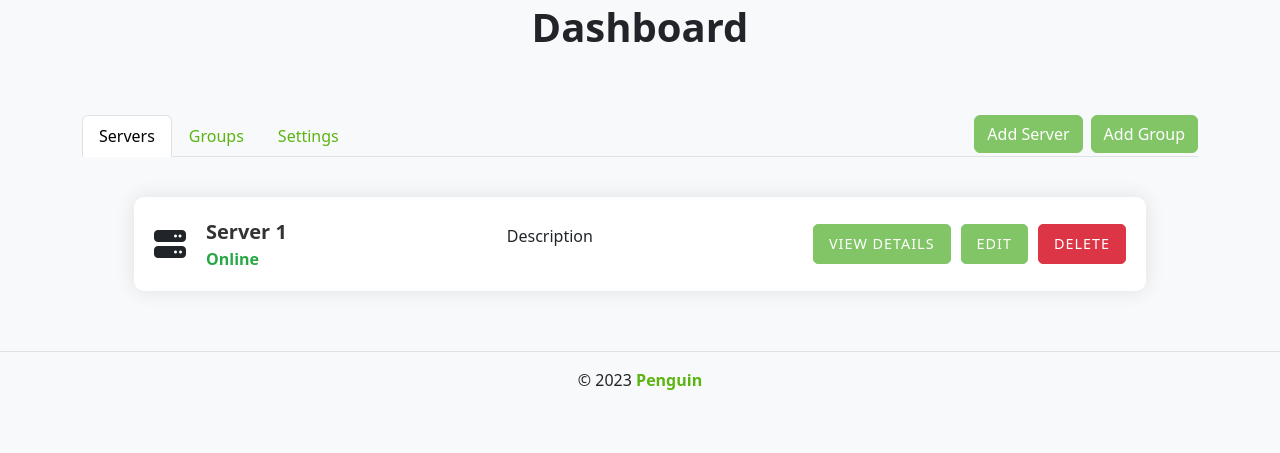
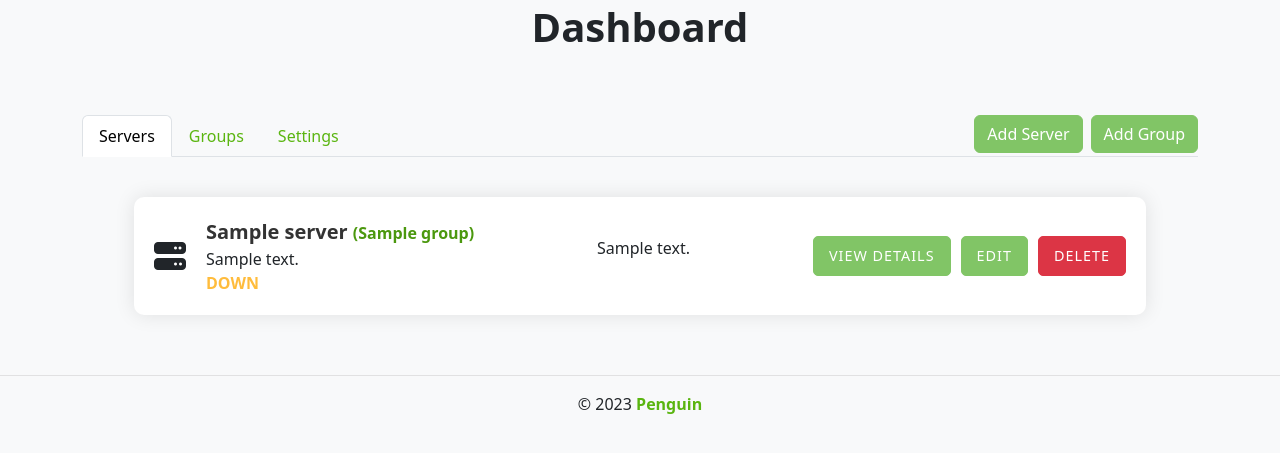
Before and after one commit to martinvass/penguin, a Spring Boot app: page /dashboard in a window 1280 px wide. Shown: the part 160-613 px from the top of the page. Run offline with Spring Boot 4, Linux system fonts and the light colour scheme; the visitor is signed in with stand-in values (Sample User, id 1); tables that the repository leaves empty hold one stand-in row (values such as "Sample post"); some of the project's set-up classes (security, data sources, template engines, error pages and the like) are left out, and stand-ins take their place; some libraries are stand-ins or nearby versions.

Commit message:
Working on servers and server groups integration

```diff
--- a/src/main/java/com/github/martinyes/penguinapp/controller/HomeController.java
+++ b/src/main/java/com/github/martinyes/penguinapp/controller/HomeController.java
@@ -2,7 +2,10 @@ package com.github.martinyes.penguinapp.controller;
 
 import com.github.martinyes.penguinapp.auth.user.AppUser;
 import com.github.martinyes.penguinapp.auth.user.service.AppUserService;
+import com.github.martinyes.penguinapp.server.ServerGroup;
+import com.github.martinyes.penguinapp.server.data.CreateGroupData;
 import com.github.martinyes.penguinapp.server.data.CreateServerData;
+import com.github.martinyes.penguinapp.server.service.ServerGroupService;
 import com.github.martinyes.penguinapp.server.service.ServerService;
 import lombok.AllArgsConstructor;
 import org.springframework.security.core.userdetails.UsernameNotFoundException;
@@ -19,6 +22,7 @@ public class HomeController {
 
     private final AppUserService userService;
     private final ServerService serverService;
+    private final ServerGroupService serverGroupService;
 
     @GetMapping("/")
     private String index(Model model) {
@@ -27,8 +31,15 @@ public class HomeController {
     }
 
     @GetMapping("/dashboard")
-    private String dashboard(Model model) {
+    private String dashboard(Model model, Principal principal) {
+        Optional<AppUser> user = userService.findByUsername(principal.getName());
+
+        if (user.isEmpty())
+            throw new UsernameNotFoundException(principal.getName());
+
         model.addAttribute("title", "Penguin - Dashboard");
+        model.addAttribute("servers", serverService.findByUser(user.get()));
+        model.addAttribute("groups", serverGroupService.findByUser(user.get()));
         return "/dashboard/home";
     }
 
@@ -43,14 +54,43 @@ public class HomeController {
 
         CreateServerData data = new CreateServerData(user.get(), serverAddr, serverName, serverDesc);
         serverService.create(data);
-        return "/dashboard/home";
+        return "redirect:/dashboard";
+    }
+
+    @PostMapping("/dashboard/server/delete")
+    private String deleteServer(@RequestParam("serverId") Long id) {
+        serverService.delete(id);
+        return "redirect:/dashboard";
+    }
+
+    @PostMapping("/dashboard/group/delete")
+    private String deleteGroup(@RequestParam("groupId") Long id/*, @RequestParam("deleteServers") boolean deleteServers*/) {
+        serverGroupService.delete(id, true);
+        return "redirect:/dashboard";
+    }
+
+    @PostMapping("/dashboard/group/create")
+    private String createGroup(Principal principal, @RequestParam("groupName") String groupName,
+                               @RequestParam("groupDesc") String groupDesc) {
+        Optional<AppUser> user = userService.findByUsername(principal.getName());
+
+        if (user.isEmpty())
+            throw new UsernameNotFoundException(principal.getName());
+
+        CreateGroupData data = new CreateGroupData(user.get(), groupName, groupDesc);
+        serverGroupService.create(data);
+        return "redirect:/dashboard";
     }
 
     @GetMapping("/dashboard/groups/{name}")
     private String groupsPage(Model model, @PathVariable String name) {
-        //ServerGroup group = new ServerGroup(name, "test desc");
+        System.out.println(name);
+        Optional<ServerGroup> group = serverGroupService.findByName(name);
 
-        //model.addAttribute("group", group);
+        if (group.isEmpty())
+            throw new RuntimeException("group not found");
+
+        model.addAttribute("group", group.get());
         return "/dashboard/groups";
     }
 
--- a/src/main/java/com/github/martinyes/penguinapp/server/Server.java
+++ b/src/main/java/com/github/martinyes/penguinapp/server/Server.java
@@ -29,7 +29,6 @@ public class Server {
     private Long id;
 
     @NotEmpty(message = "IP address cannot be null")
-    @Column(unique = true)
     private String address;
 
     @NotEmpty(message = "Server name cannot be null")
--- a/src/main/java/com/github/martinyes/penguinapp/server/ServerGroup.java
+++ b/src/main/java/com/github/martinyes/penguinapp/server/ServerGroup.java
@@ -4,11 +4,13 @@ import com.github.martinyes.penguinapp.auth.user.AppUser;
 import jakarta.persistence.*;
 import jakarta.validation.constraints.NotEmpty;
 import lombok.Getter;
+import lombok.Setter;
 
 import java.util.ArrayList;
 import java.util.List;
 
 @Getter
+@Setter
 @Entity
 public class ServerGroup {
 
--- a/src/main/java/com/github/martinyes/penguinapp/server/service/ServerService.java
+++ b/src/main/java/com/github/martinyes/penguinapp/server/service/ServerService.java
@@ -9,5 +9,7 @@ import java.util.List;
 public interface ServerService {
 
     List<Server> findByUser(AppUser user);
-    Server create(CreateServerData data);
+    void create(CreateServerData data);
+    void delete(Long id);
+    void save(Server server);
 }
--- a/src/main/resources/static/css/dashboard.css
+++ b/src/main/resources/static/css/dashboard.css
@@ -59,3 +59,15 @@
     text-transform: uppercase;
     letter-spacing: 1px;
 }
+
+.server-group-name {
+    color: #4b980e;
+    font-size: 16px;
+}
+
+.no-servers-message {
+    text-align: center;
+    margin-top: 15px;
+    font-size: 24px;
+    color: #888;
+}
--- a/src/main/resources/templates/dashboard/home.html
+++ b/src/main/resources/templates/dashboard/home.html
@@ -54,7 +54,7 @@
                         </div>
                         <form method="post"
                               role="form"
-                              th:action="@{/}">
+                              th:action="@{/dashboard/group/create}">
                             <div class="modal-body">
                                 <div class="mb-3">
                                     <label for="groupName" class="form-label">Group name</label>
@@ -63,16 +63,6 @@
                                 <div class="mb-3">
                                     <label for="groupDesc" class="form-label">Group description</label>
                                     <input type="text" class="form-control" id="groupDesc" name="groupDesc" placeholder="Enter group description" />
-                                </div>
-                                <div class="mb-3">
-                                    <label for="groupLimit" class="form-label">Group limit</label>
-                                    <input type="number" class="form-control" id="groupLimit" name="groupLimit" placeholder="Enter group limit" required />
-                                </div>
-                                <div class="mb-3">
-                                    <input class="form-check-input" type="radio" name="groupUnlimited" id="groupUnlimited">
-                                    <label class="form-check-label" for="groupUnlimited">
-                                        Unlimited
-                                    </label>
                                 </div>
                             </div>
                             <div class="modal-footer">
@@ -116,19 +106,32 @@
             <div class="tab-content">
                 <div class="tab-pane container active" id="servers">
                     <div class="dashboard-container">
-                        <div class="server-card">
+                        <div th:each="server: ${servers}" class="server-card">
                             <div class="server-info">
                                 <div class="server-icon"><i class="fas fa-server"></i></div>
                                 <div>
-                                    <div class="server-name">Server 1</div>
-                                    <div class="server-status-online">Online</div>
+                                    <div class="server-name">
+                                        <span th:text="${server.name}">Server 1</span>
+                                        <span class="server-group-name" th:if="${server.serverGroup != null}" th:text="' (' + ${server.serverGroup.name} + ')'">(Group 1)</span>
+                                    </div>
+                                    <div th:text="${server.address}">127.0.0.1</div>
+                                    <div th:text="${server.serverStatus}"
+                                         th:class="${server.serverStatus == 'ONLINE' ? 'server-status-online' :
+                (server.serverStatus == 'OFFLINE' ? 'server-status-offline' : 'server-status-unknown')}">
+                                        Offline
+                                    </div>
                                 </div>
                             </div>
-                            <p>Description</p>
+                            <p th:text="${server.description} ?: ${server.description}">Description</p>
                             <div class="server-actions">
                                 <a href="#" class="btn btn-primary server-action-button">View Details</a>
                                 <a href="#" class="btn btn-primary server-action-button">Edit</a>
-                                <a href="#" class="btn btn-danger server-action-button">Delete</a>
+                                <form method="post"
+                                      role="form"
+                                      th:action="@{/dashboard/server/delete}">
+                                    <input type="hidden" name="serverId" th:value="${server.id}" />
+                                    <button type="submit" class="btn btn-danger server-action-button">Delete</button>
+                                </form>
                             </div>
                         </div>
                     </div>
@@ -136,19 +139,24 @@
 
                 <div class="tab-pane container fade" id="groups">
                     <div class="dashboard-container">
-                        <div class="server-card">
+                        <div th:each="group: ${groups}" class="server-card">
                             <div class="server-info">
                                 <div class="server-icon"><i class="fas fa-layer-group"></i></div>
                                 <div>
-                                    <div class="server-name">Group 1</div>
-                                    <div class="server-status-online">1 server(s)</div>
+                                    <div th:text="${group.name}" class="server-name">Group 1</div>
+                                    <div th:text="${group.servers.size() + ' server(s)'}" class="server-status-online">1 server(s)</div>
                                 </div>
                             </div>
-                            <p>Group description</p>
+                            <p th:text="${group.description}">Group description</p>
                             <div class="server-actions">
-                                <a href="#" class="btn btn-primary server-action-button">View Servers</a>
+                                <a th:href="@{/dashboard/groups/{groupName}(groupName=${group.name})}" class="btn btn-primary server-action-button">View Servers</a>
                                 <a href="#" class="btn btn-primary server-action-button">Edit</a>
-                                <a href="#" class="btn btn-danger server-action-button">Delete</a>
+                                <form method="post"
+                                      role="form"
+                                      th:action="@{/dashboard/group/delete}">
+                                    <input type="hidden" name="groupId" th:value="${group.id}" />
+                                    <button type="submit" class="btn btn-danger server-action-button">Delete</button>
+                                </form>
                             </div>
                         </div>
                     </div>
```
Also changed, not shown: src/main/java/com/github/martinyes/penguinapp/server/data/CreateGroupData.java (added, +14 -0 lines), src/main/java/com/github/martinyes/penguinapp/server/repository/ServerGroupRepository.java (+9 -2 lines), src/main/java/com/github/martinyes/penguinapp/server/service/ServerGroupService.java (+12 -0 lines), src/main/java/com/github/martinyes/penguinapp/server/service/impl/ServerGroupServiceImpl.java (+54 -0 lines), src/main/java/com/github/martinyes/penguinapp/server/service/impl/ServerServiceImpl.java (+12 -2 lines), src/main/resources/templates/auth/user.html (+11 -7 lines), src/main/resources/templates/dashboard/groups.html (+14 -29 lines).
